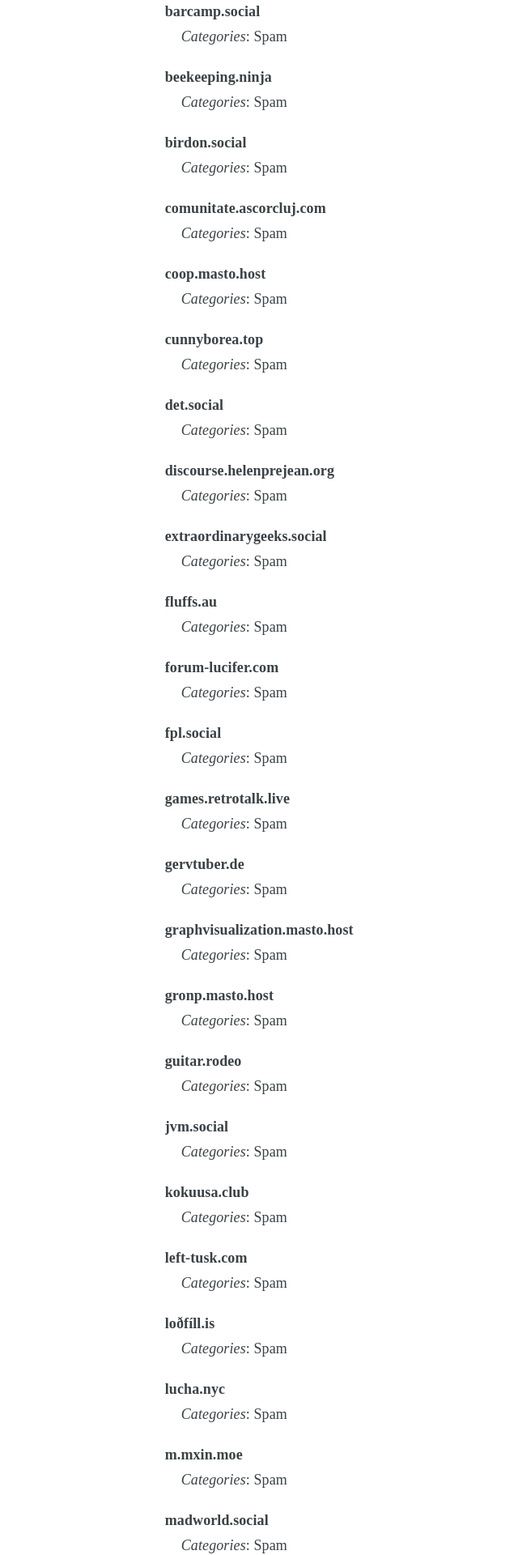
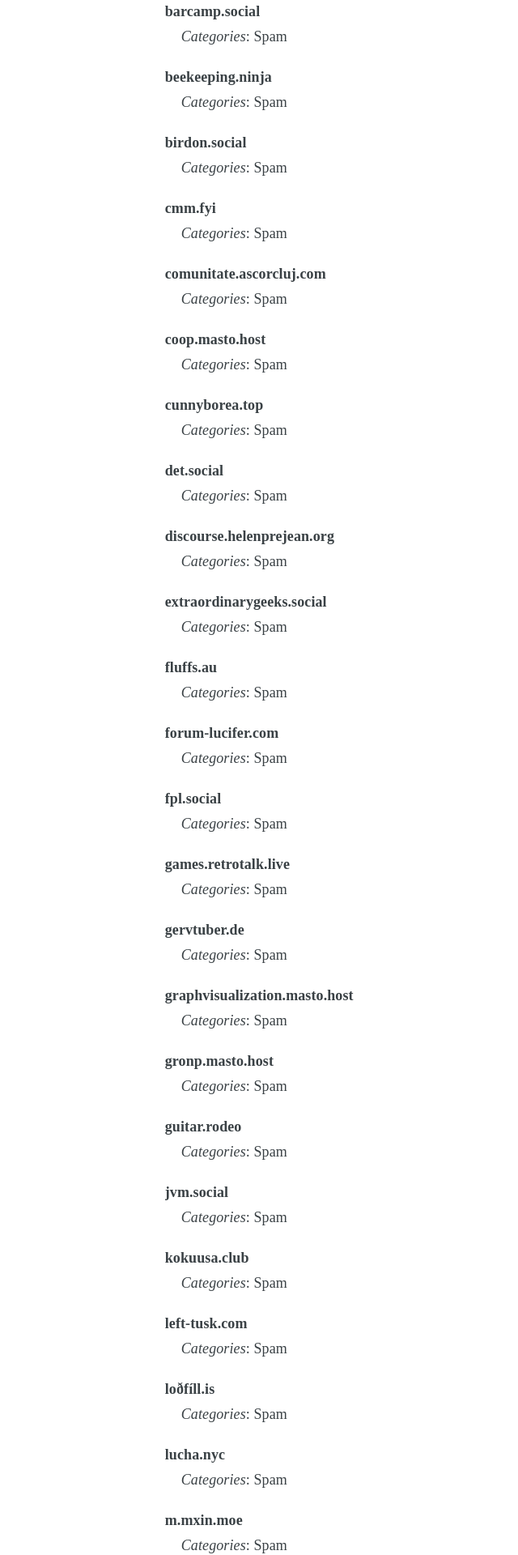
Before and after one commit to chaossocial/meta, a Jekyll site: the page built from federation.md, in a window 1280 px wide. Shown: the part 1397-3317 px from the top of the page at 81% size, without its empty margins (226-866 px from the left). Built offline with Jekyll 4.4.1, drawn with Linux system fonts in a browser that asks for light colours; some of the changed text lies outside the part shown.

Commit message:
Limit cmm.fyi

```diff
--- a/_data/limited_instances.json
+++ b/_data/limited_instances.json
@@ -62,6 +62,15 @@
   },
   {
     "instance": "birdon.social",
+    "tags": [
+      "SPAM"
+    ],
+    "receipts": [],
+    "comment_en": "",
+    "comment_de": ""
+  },
+  {
+    "instance": "cmm.fyi",
     "tags": [
       "SPAM"
     ],
```
